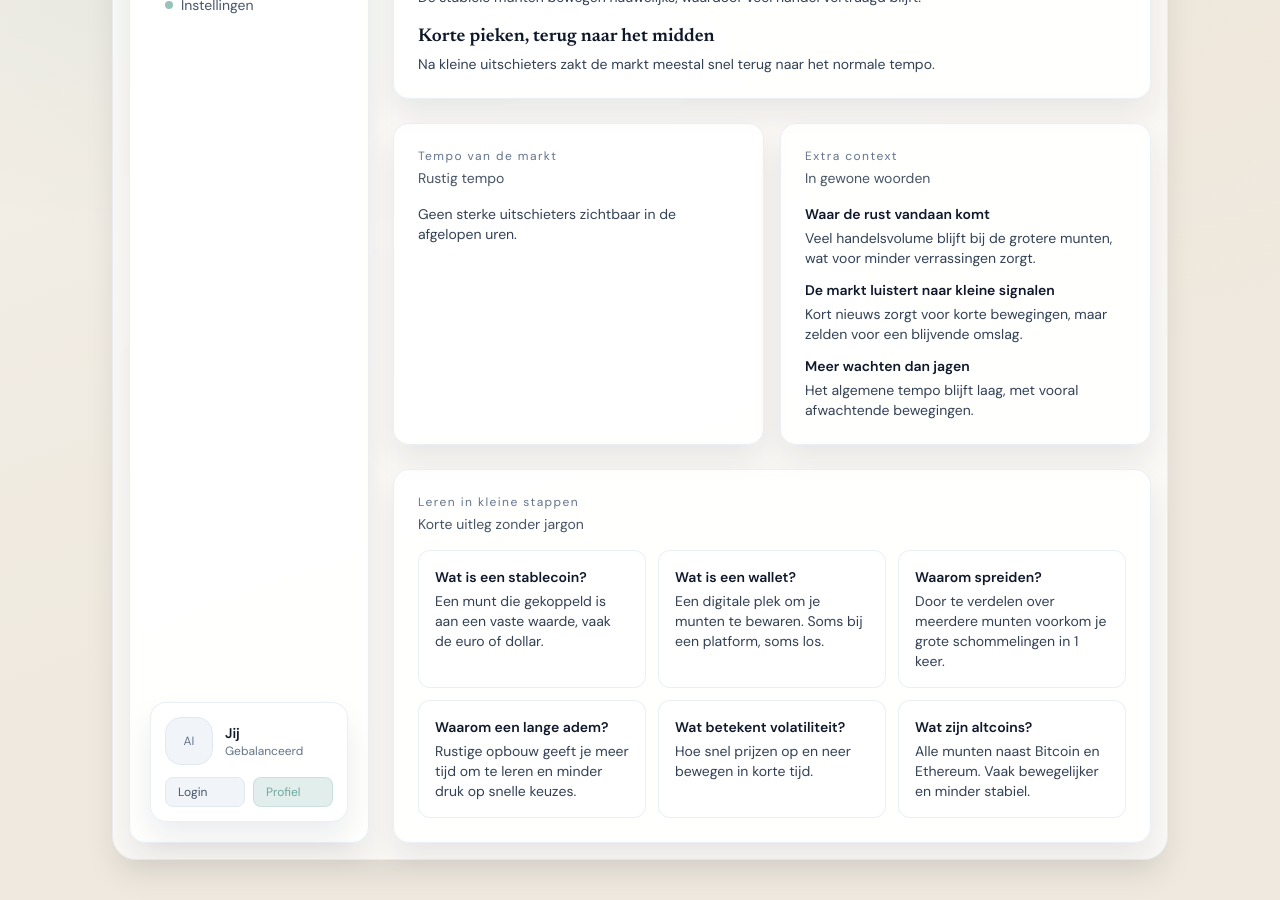
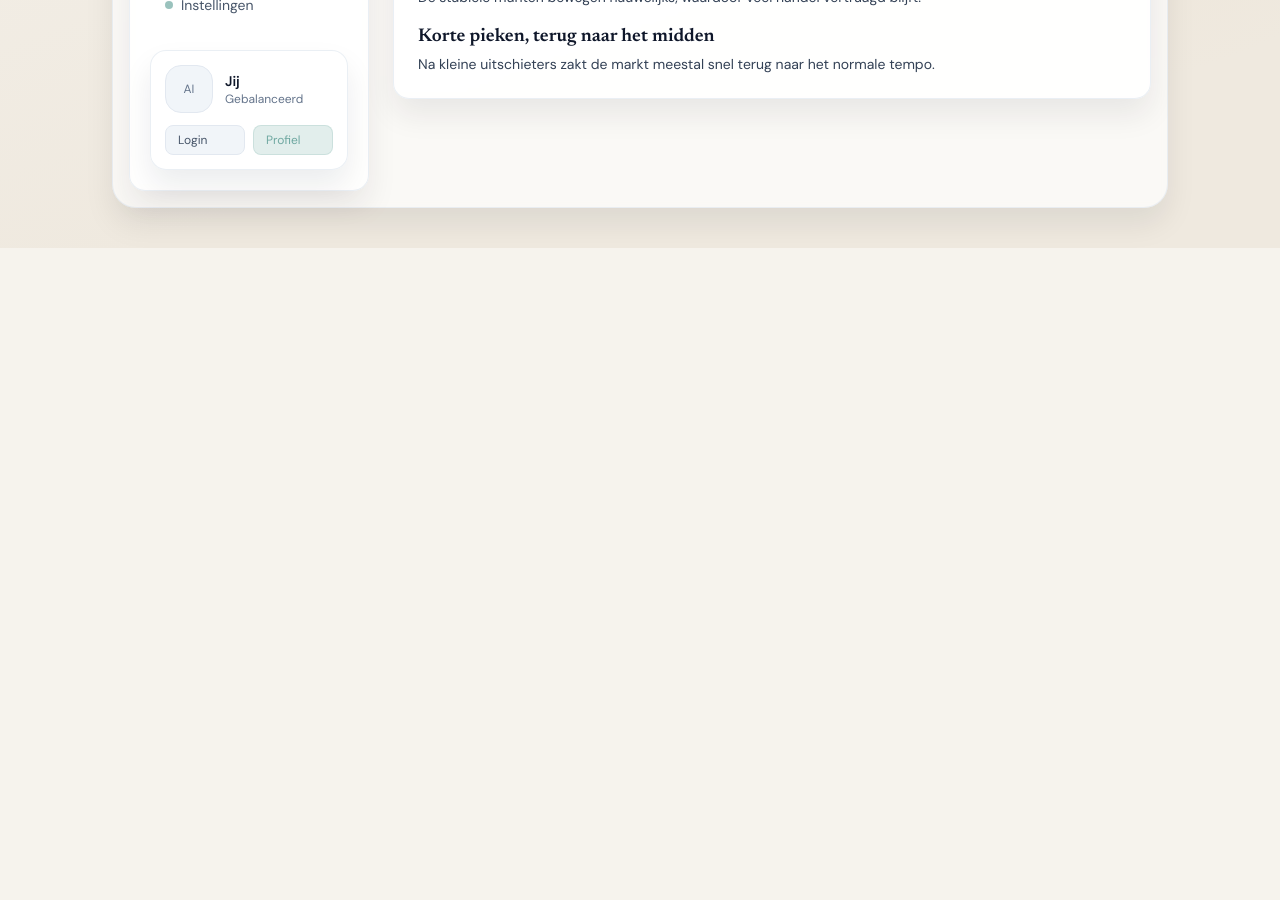
Before and after one commit to marvinvanzanten77-dot/autoinvestoracle, a React (Vite) app: page /today in a window 1280 px wide. Shown: the part 580-1480 px from the top of the page. After the commit the page ends 828 px from the top, so only its background shows below. Built offline with nearby package versions, Linux system fonts and the light colour scheme; no server answers.

Commit message:
refactor: Remove 'Tempo van de markt', 'Extra context', and 'Leren in kleine stappen' sections from market news

```diff
--- a/src/pages/Today.tsx
+++ b/src/pages/Today.tsx
@@ -196,34 +196,7 @@ export function Today() {
         </div>
       </Card>
 
-      <div className="grid gap-4 md:grid-cols-2">
-        <Card title="Tempo van de markt" subtitle={scanData?.volatility.label || volatilityStatus.label}>
-          <p className="text-sm text-slate-700">
-            {scanData?.volatility.detail || volatilityStatus.detail}
-          </p>
-        </Card>
-        <Card title="Extra context" subtitle="In gewone woorden">
-          <div className="space-y-3">
-            {marketContext.map((item) => (
-              <div key={item.title} className="space-y-1">
-                <p className="text-sm font-semibold text-slate-900">{item.title}</p>
-                <p className="text-sm text-slate-700">{item.detail}</p>
-              </div>
-            ))}
-          </div>
-        </Card>
-      </div>
 
-      <Card title="Leren in kleine stappen" subtitle="Korte uitleg zonder jargon">
-        <div className="grid gap-3 md:grid-cols-3">
-          {educationSnippets.slice(0, 6).map((item) => (
-            <div key={item.title} className="rounded-xl border border-slate-200/70 bg-white/70 p-4">
-              <p className="text-sm font-semibold text-slate-900">{item.title}</p>
-              <p className="text-sm text-slate-700 mt-1">{item.detail}</p>
-            </div>
-          ))}
-        </div>
-      </Card>
     </div>
   );
 }
```
